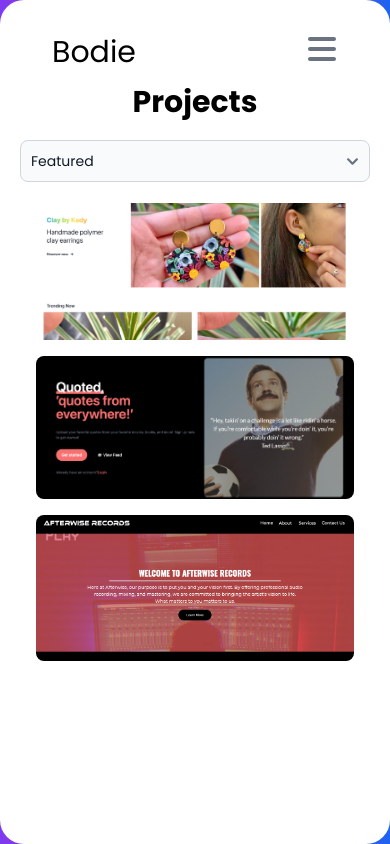
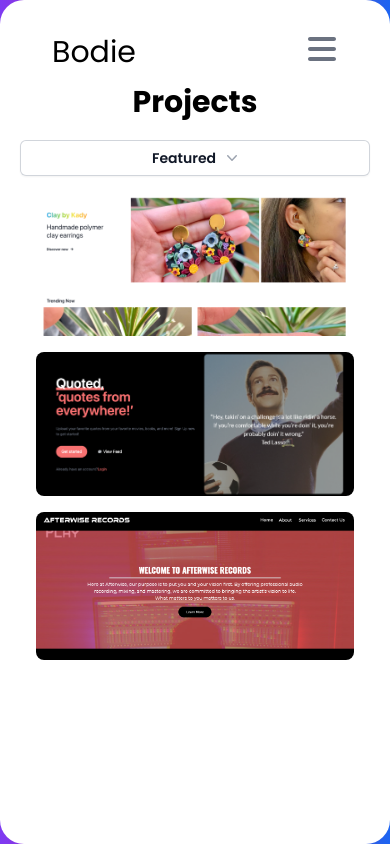
Before and after one commit to bodwood/Real-Portfolio, a Next.js app: page /projects in a window 390 px wide. Built offline with nearby package versions, Linux system fonts and the light colour scheme.

Commit message:
BUGFIX: Selection box now works on mobile.

```diff
--- a/app/page.tsx
+++ b/app/page.tsx
@@ -1,11 +1,9 @@
 'use client';
 import Navbar from './components/navbar';
 import { useState, useEffect } from 'react';
-import { ReactNode } from 'react';
 import { FontAwesomeIcon } from '@fortawesome/react-fontawesome';
 import { faGithub, faInstagram, faLinkedin, faTwitter, faYoutube } from '@fortawesome/free-brands-svg-icons';
-import { faHand, faHandPointLeft } from '@fortawesome/free-regular-svg-icons';
-import { faComputerMouse, faArrowDown, faCode } from '@fortawesome/free-solid-svg-icons';
+import { faHand } from '@fortawesome/free-regular-svg-icons';
 import { useMediaQuery } from 'react-responsive';
 import Image from 'next/image';
 import './global.css';
--- a/app/projects/page.tsx
+++ b/app/projects/page.tsx
@@ -11,7 +11,9 @@
   const [featuredProjects, setFeaturedProjects] = useState(true);
   const [reactProjects, setReactProjects] = useState(false);
   const [cSharpProjects, setCSharpProjects] = useState(false);
-  const [qaProjects, setQAProjects] = useState(false);
+  const [mobileOptionsShow, setMobileOptionsShow] = useState(false);
+  const [optionName, setOptionName] = useState('Featured');
+
 
   useEffect(() => {
     setFadeIn(true);
@@ -34,37 +36,35 @@
     };
   }, []);
 
+  const toggleDropDown = () => {
+    setMobileOptionsShow(!mobileOptionsShow);
+  }
+
   const showProjects = (project: string) => {
     switch (project) {
       case 'featured':
         setFeaturedProjects(true);
         setReactProjects(false);
         setCSharpProjects(false);
-        setQAProjects(false);
+        setOptionName('Featured');
         break;
       case 'react':
         setFeaturedProjects(false);
         setReactProjects(true);
         setCSharpProjects(false);
-        setQAProjects(false);
+        setOptionName('React');
         break;
       case 'csharp':
         setFeaturedProjects(false);
         setReactProjects(false);
         setCSharpProjects(true);
-        setQAProjects(false);
-        break;
-      case 'qa':
-        setFeaturedProjects(false);
-        setReactProjects(false);
-        setCSharpProjects(false);
-        setQAProjects(true);
+        setOptionName('C# .NET');
         break;
       default:
         setFeaturedProjects(true);
         setReactProjects(false);
         setCSharpProjects(false);
-        setQAProjects(false);
+        setOptionName('Featured');
         break;
     }
   };
@@ -82,19 +82,74 @@
         <h1 className='text-3xl font-bold'>Projects</h1>
       </div>
 
-      <div className='sm:hidden'>
-        <label htmlFor='tabs' className='sr-only'>
-          Project Type
-        </label>
-        <select
-          id='tabs'
-          className='bg-gray-50 border border-gray-300 text-gray-900 text-sm rounded-lg focus:ring-blue-500 focus:border-blue-500 block w-full p-2.5 dark:bg-gray-700 dark:border-gray-600 dark:placeholder-gray-400 dark:text-white dark:focus:ring-blue-500 dark:focus:border-blue-500'
+      <div className='md:hidden relative inline-block text-center dark:bg-gray-800 bg-white '>
+        <div>
+          <button
+            type='button'
+            className='inline-flex w-full justify-center gap-x-1.5 rounded-md bg-white px-3 py-2 text-sm font-semibold text-gray-900 dark:text-white shadow-sm ring-1 ring-inset ring-gray-300 bg-white dark:bg-gray-800'
+            id='menu-button'
+            aria-expanded='true'
+            aria-haspopup='true'
+            onClick={() => toggleDropDown()}
+          >
+            {optionName}
+            <svg className='-mr-1 h-5 w-5 text-gray-400' viewBox='0 0 20 20' fill='currentColor' aria-hidden='true'>
+              <path
+                fill-rule='evenodd'
+                d='M5.23 7.21a.75.75 0 011.06.02L10 11.168l3.71-3.938a.75.75 0 111.08 1.04l-4.25 4.5a.75.75 0 01-1.08 0l-4.25-4.5a.75.75 0 01.02-1.06z'
+                clip-rule='evenodd'
+              />
+            </svg>
+          </button>
+        </div>
+
+        {/* Options */}
+        <div
+          className={`md:hidden ${
+            mobileOptionsShow ? 'block' : 'hidden'
+          } relative right-0 z-10 mt-2 w-full origin-top-right rounded-md shadow-lg ring-1 ring-black ring-opacity-5`}
+          role='menu'
+          aria-orientation='vertical'
+          aria-labelledby='menu-button'
         >
-          <option>Featured</option>
-          <option>React</option>
-          <option>C# .NET</option>
-        </select>
+          <div className='py-1 border rounded-2xl'>
+            <a
+              href='#'
+              className='dark:text-white text-gray-700 block px-4 py-2 text-sm'
+              role='menuitem'
+              id='menu-item-0'
+              onClick={() => {
+                showProjects('featured'), toggleDropDown();
+              }}
+            >
+              Featured
+            </a>
+            <a
+              href='#'
+              className='dark:text-white text-gray-700 block px-4 py-2 text-sm'
+              role='menuitem'
+              id='menu-item-1'
+              onClick={() => {
+                showProjects('react'), toggleDropDown();
+              }}
+            >
+              React
+            </a>
+            <a
+              href='#'
+              className='dark:text-white text-gray-700 block px-4 py-2 text-sm'
+              role='menuitem'
+              id='menu-item-2'
+              onClick={() => {
+                showProjects('csharp'), toggleDropDown();
+              }}
+            >
+              C#
+            </a>
+          </div>
+        </div>
       </div>
+
       <ul className='hidden text-sm font-medium text-center text-gray-500 divide-x divide-gray-200 rounded-lg shadow sm:flex dark:divide-gray-700 dark:text-gray-400 border cursor-pointer'>
         <li className='w-full' onClick={() => showProjects('featured')}>
           <a
```
